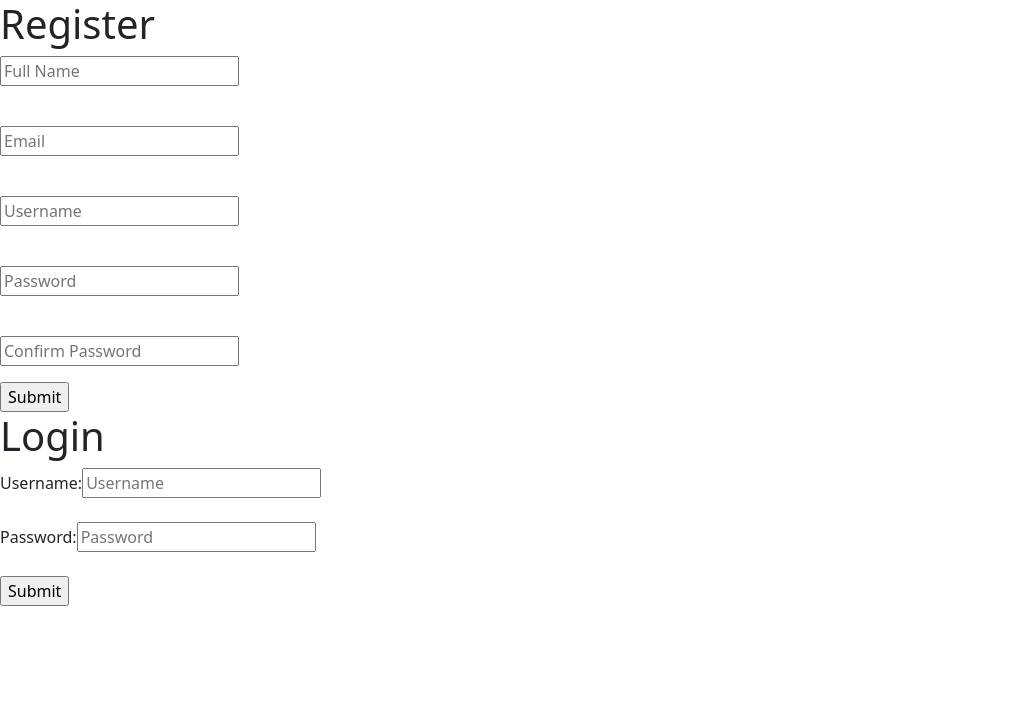
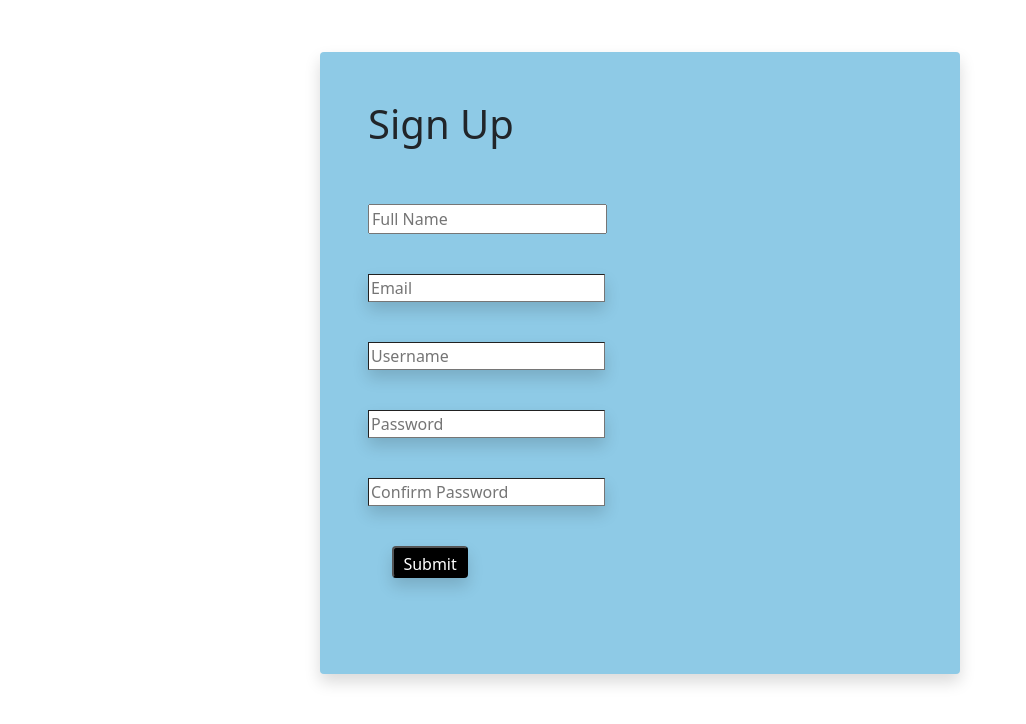
Before and after one commit to Build-Week-Pot/front-end, a React (Create React App) app in the folder front-end/: page / in a window 1280 px wide. Shown: the top 724 px of the page, without its empty margins (0-1026 px from the left). Built offline with nearby package versions, Linux system fonts and the light colour scheme.

Commit message:
added bootstrap styling to the register page

```diff
--- a/front-end/src/App.js
+++ b/front-end/src/App.js
@@ -1,12 +1,15 @@
 import Register from './components/Register'
 import Login from './components/Login'
 import 'bootstrap/dist/css/bootstrap.min.css';
+import { useForm } from 'react-hook-form'
+import { yupResolver } from '@hookform/resolvers/yup'
+import * as yup from 'yup'
 
 function App() {
   return (
     <div>
       <Register />
-      <Login />
+      {/* <Login /> */}
 
     </div>
   );
--- a/front-end/src/components/Register.js
+++ b/front-end/src/components/Register.js
@@ -3,7 +3,7 @@ import { registerSchema } from '../Validations/RegisterValidation'
 import 'bootstrap/dist/css/bootstrap.min.css'
 import { useForm } from 'react-hook-form'
 import { yupResolver } from '@hookform/resolvers/yup'
-import * as yup from 'yup'
+
 
 
 const Register = () => {
@@ -13,16 +13,15 @@ const Register = () => {
     });
 
     const submitForm = (data) => {
-        console.log(data)
 
+   // All data information typed in boxes are pushed to 'data'
     }
 
-
-
- return (
-        <div>
-            <h1>Register</h1>
-            <form onSubmit={handleSubmit(submitForm)}>
+return (
+        <div className="mt-5" style={{display: 'flex', justifyContent: 'center'}}>
+        <div className="shadow p-5 mb-9 rounded  w-50 mt-1" style={{backgroundColor: '#8ecae6'}}>
+            <h1 className="text-left pb-5" style={{fontWeight: '500'}}>Sign Up</h1>
+            <form className="text-left" onSubmit={handleSubmit(submitForm)}>
 
                 <input
                  type="text"
@@ -31,33 +30,33 @@ const Register = () => {
                  {...register('name')}
                 />
 
-                 <p>  {errors.name?.message} </p>
+                 <p style={{color:"red"}}>  {errors.name?.message} </p>
                  <br/>
 
 
-                    <input
+                    <input className="border-1 shadow "
                      type="email"
                      name="email"
                      placeholder="Email"
                      {...register('email')}
                      />
 
-                 <p>  {errors.email?.message} </p>
+                 <p style={{color:"red"}}>  {errors.email?.message} </p>
                  <br/>
 
 
-                     <input
+                     <input className="border-1 shadow"
                      type="text"
                      name="username"
                      placeholder="Username"
                      {...register('username')}
                      />
 
-                 <p>  {errors.username?.message} </p>
+                 <p style={{color:"red"}}>  {errors.username?.message} </p>
                  <br/>
 
 
-                     <input
+                     <input className="border-1 shadow"
                      type="password"
                      name="password"
                      placeholder="Password"
@@ -65,20 +64,24 @@ const Register = () => {
                      {...register('password')}
                      />
 
-                     <p>  {errors.password?.message} </p>
+                     <p style={{color:"red"}}>  {errors.password?.message} </p>
                  <br/>
 
 
-                     <input type="password"
+                     <input className="border-1 shadow"
+                      type="password"
                      name="confirm_password"
                      placeholder='Confirm Password'
                      {...register('confirm_password')}
                      />
 
                  <br/>
-                 <p>  {errors.confirm_password && "Passwords do not match" } </p>
-                <input type="submit"/>
+                 <p style={{color:"red"}}>  {errors.confirm_password && "Passwords do not match" } </p>
+                <input type="submit"
+                className="shadow p-1 mb-5 bg-black rounded mt-4 m-4"
+                style={{width: '14%', height: '4vh', backgroundColor: 'black', color: 'white', borderRadius: '7%' }}/>
             </form>
+        </div>
         </div>
     )
 }
```
